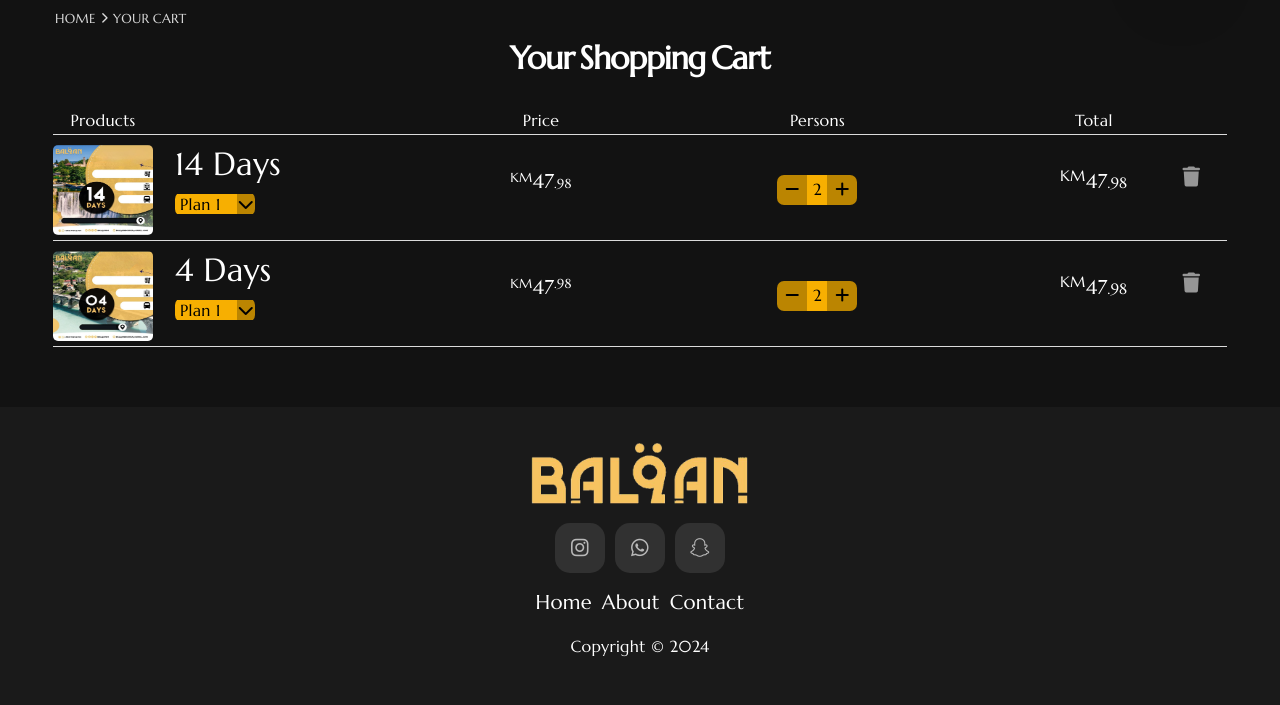
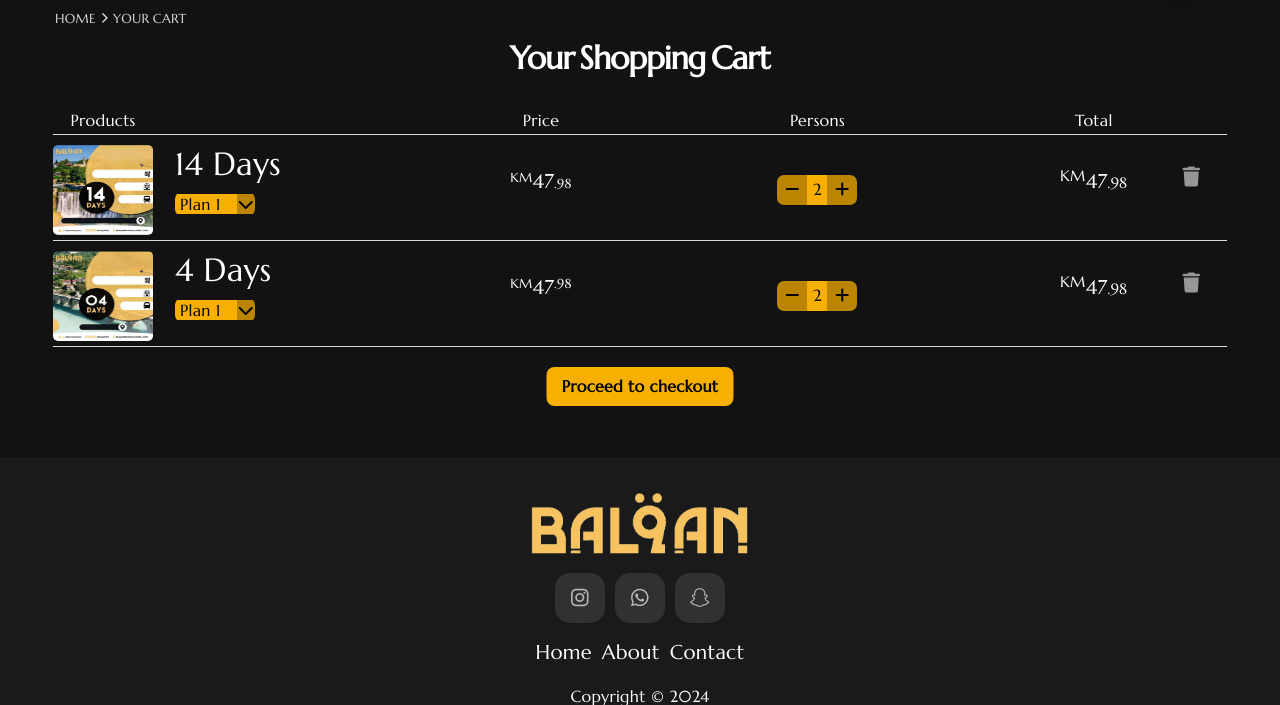
Before and after one commit to IbrahimMohamed9/Balqan, a PHP site: page /assets/html/cart.html in a window 1280 px wide. Shown: the part 51-756 px from the top of the page. Run offline with PHP 8.4, Linux system fonts and the light colour scheme.

Commit message:
finish pay btn

```diff
--- a/assets/css/balqan.css
+++ b/assets/css/balqan.css
@@ -1121,6 +1121,12 @@ a {
   --height: 30px;
   --font-weight: 700;
   --font-size: 15px;
+  background-color: var(--secondary-background-color);
+  padding: 5px;
+  border-radius: 8px;
+}
+.cart .products .product:not(:last-child) {
+  margin-bottom: 10px;
 }
 @media (max-width: 360px) {
   .cart .products .product {
--- a/assets/css/cart.css
+++ b/assets/css/cart.css
@@ -1,6 +1,6 @@
-.cart {
+header + .cart {
   background-color: var(--cart-color);
-  padding: 20px 0 50px;
+  padding: 20px 0 100px;
 }
 .containerr {
   margin-left: auto;
@@ -55,11 +55,6 @@
   margin-top: 5px;
   font-size: 2rem;
   text-align: center;
-}
-@media (max-width: 500px) {
-  .cart .container h1 {
-    /* font-size: 1rem; */
-  }
 }
 /* Extra Extra large devices */
 @media (max-width: 578px) {
@@ -301,3 +296,18 @@
 .cart .containerr .products .row p .down {
   top: 0;
 }
+.cart .containerr .products .footer {
+  position: relative;
+}
+.cart .containerr .products .footer .btn-pay {
+  padding: 10px 15px;
+  border-radius: 8px;
+  background-color: var(--main-color);
+  border: 0;
+  margin-top: 20px;
+  position: absolute;
+  left: 50%;
+  transform: translateX(-50%);
+  font-weight: bold;
+  min-width: 187px;
+}
--- a/assets/html/cart.html
+++ b/assets/html/cart.html
@@ -121,6 +121,101 @@
 
     <!-- Start Cart -->
     <div class="cart">
+      <div id="myModal" class="modal">
+        <div class="master-container">
+          <div class="card cart">
+            <div class="top-title">
+              <label class="title">Cart Items</label>
+              <i class="fa-solid fa-xmark x"></i>
+            </div>
+            <div class="products">
+              <div class="product">
+                <img src="../images/package/en/package-14.jpg" alt="" />
+                <div>
+                  <span>Package</span>
+                  <p>14 Days</p>
+                  <p>Plain 1</p>
+                </div>
+                <div class="quantity">
+                  <button>
+                    <i class="fa-solid fa-minus"></i>
+                  </button>
+                  <span>2</span>
+                  <button>
+                    <i class="fa-solid fa-plus"></i>
+                  </button>
+                </div>
+                <label class="price small">KM23.99</label>
+              </div>
+              <div class="product">
+                <img src="../images/package/en/package-4.jpg" alt="" />
+                <div>
+                  <span>Package</span>
+                  <p>4 Days</p>
+                  <p>Plain 1</p>
+                </div>
+                <div class="quantity">
+                  <button>
+                    <i class="fa-solid fa-minus"></i>
+                  </button>
+                  <span>2</span>
+                  <button>
+                    <i class="fa-solid fa-plus"></i>
+                  </button>
+                </div>
+                <label class="price small">KM23.99</label>
+              </div>
+            </div>
+          </div>
+
+          <div class="card coupons">
+            <label class="title top-title">Apply coupons</label>
+            <!--
+
+
+
+
+            Edit here importan
+
+
+
+
+          -->
+            <div class="form">
+              <input
+                type="text"
+                placeholder="Apply your coupons"
+                class="input_field"
+              />
+              <button>Apply</button>
+            </div>
+            <!--
+
+
+
+
+            Edit here importan
+
+
+
+
+          --></div>
+
+          <div class="card checkout">
+            <label class="title top-title">Total</label>
+            <div class="details">
+              <span>Your subtotal:</span>
+              <span>47.98KM</span>
+              <span>Discount through applied coupons:</span>
+              <span>3.99KM</span>
+            </div>
+            <div class="checkout--footer">
+              <label class="price"><sup>KM</sup>47.98</label>
+              <button class="checkout-btn">Pay</button>
+            </div>
+          </div>
+        </div>
+      </div>
       <div class="containerr">
         <div class="right-corner">
           <a href="../../index.html">Home</a>
@@ -212,6 +307,9 @@
               </p>
             </div>
           </div>
+          <div class="footer">
+            <button class="btn-pay pckbtn">Proceed to checkout</button>
+          </div>
         </div>
       </div>
     </div>
@@ -263,112 +361,3 @@
     <script src="../javascript/main.js"></script>
   </body>
 </html>
-
-<!-- <div class="master-container">
-  <div class="card cart">
-    <div class="top-title">
-      <label class="title">Cart Items</label>
-      <i class="fa-solid fa-xmark x"></i>
-    </div>
-    <div class="products">
-      <div class="product">
-        <img src="assets/images/package/en/package-7.jpg" alt="" />
-        <div>
-          <span>Package</span>
-          <p>7 Days</p>
-          <div class="select-container">
-            <select name="plans" id="plans">
-              <option value="plan1">Plan 1</option>
-              <option value="plan2">Plan 2</option>
-              <option value="plan3">Plan 3</option>
-              <option value="plan4">Plan 4</option>
-            </select>
-            <i class="fa-solid fa-chevron-down"></i>
-          </div>
-        </div>
-        <div class="quantity">
-          <button>
-            <svg
-              fill="none"
-              viewBox="0 0 24 24"
-              height="14"
-              width="14"
-              xmlns="http://www.w3.org/2000/svg"
-            >
-              <path
-                stroke-linejoin="round"
-                stroke-linecap="round"
-                stroke-width="2.5"
-                stroke="black"
-                d="M20 12L4 12"
-              ></path>
-            </svg>
-          </button>
-          <label>2</label>
-          <button>
-            <svg
-              fill="none"
-              viewBox="0 0 24 24"
-              height="14"
-              width="14"
-              xmlns="http://www.w3.org/2000/svg"
-            >
-              <path
-                stroke-linejoin="round"
-                stroke-linecap="round"
-                stroke-width="2.5"
-                stroke="black"
-                d="M12 4V20M20 12H4"
-              ></path>
-            </svg>
-          </button>
-        </div>
-        <label class="price small">KM23.99</label>
-      </div>
-    </div>
-  </div>
-
-  <div class="card coupons">
-    <label class="title top-title">Apply coupons</label>
-    <!-
-
-
-
-
-      Edit here importan
-
-
-
-
-    ->
-    <div class="form">
-      <input type="text" placeholder="Apply your coupons" class="input_field" />
-      <button>Apply</button>
-    </div>
-    <!-
-
-
-
-
-      Edit here importan
-
-
-
-
-    ->
-  </div>
-
-  <div class="card checkout">
-    <label class="title top-title">Total</label>
-    <div class="details">
-      <span>Your subtotal:</span>
-      <span>47.98KM</span>
-      <span>Discount through applied coupons:</span>
-      <span>3.99KM</span>
-    </div>
-    <div class="checkout--footer">
-      <label class="price"><sup>KM</sup>47.98</label>
-      <button class="checkout-btn">Add to cart</button>
-    </div>
-  </div>
-</div> -->
--- a/assets/javascript/main.js
+++ b/assets/javascript/main.js
@@ -44,3 +44,25 @@ if (icon) {
 } else {
   console.error("The element with ID 'switch' was not found.");
 }
+
+//add to cart
+var modal = document.getElementById("myModal");
+
+var btns = document.querySelectorAll(".pckbtn");
+
+function handleClick() {
+  modal.classList.add("active");
+  document.body.classList.add("fix");
+}
+
+btns.forEach((button) => button.addEventListener("click", handleClick));
+
+document.querySelector(".x").addEventListener("click", function () {
+  modal.classList.remove("active");
+  document.body.classList.remove("fix");
+});
+
+document.querySelector(".checkout-btn").addEventListener("click", function () {
+  modal.classList.remove("active");
+  document.body.classList.remove("fix");
+});
```
